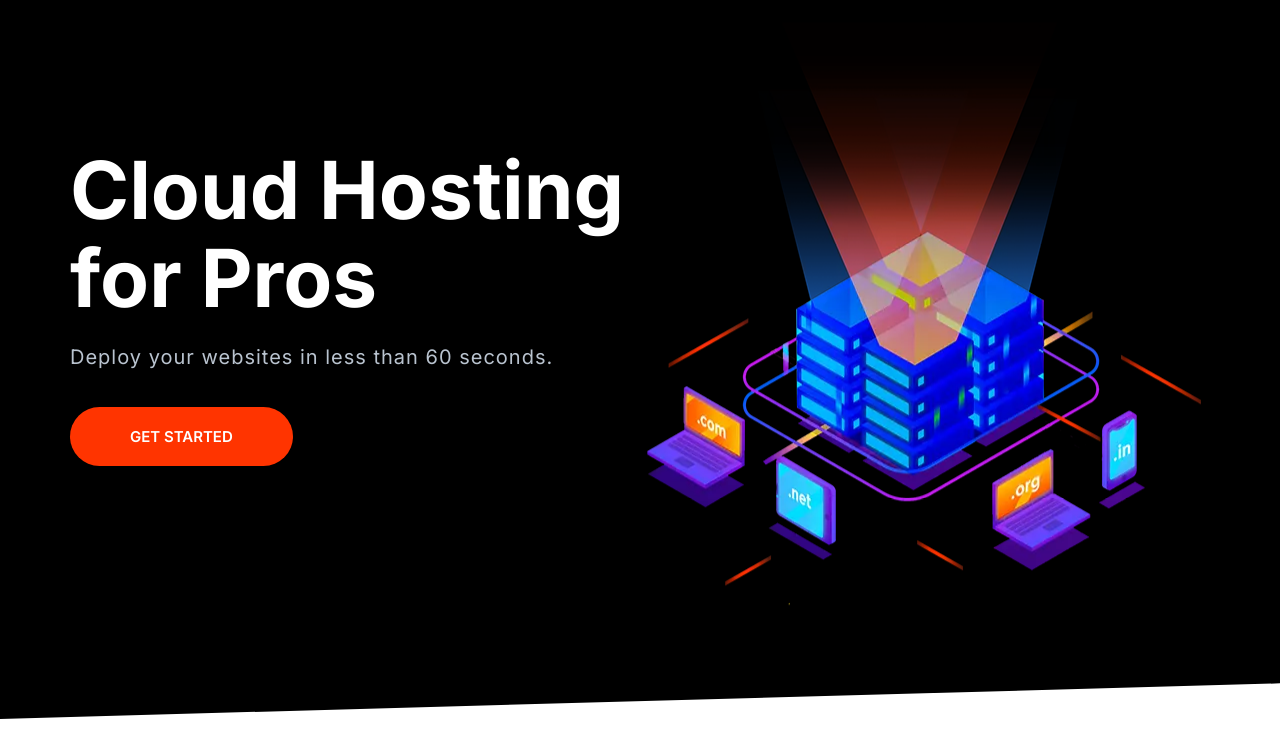
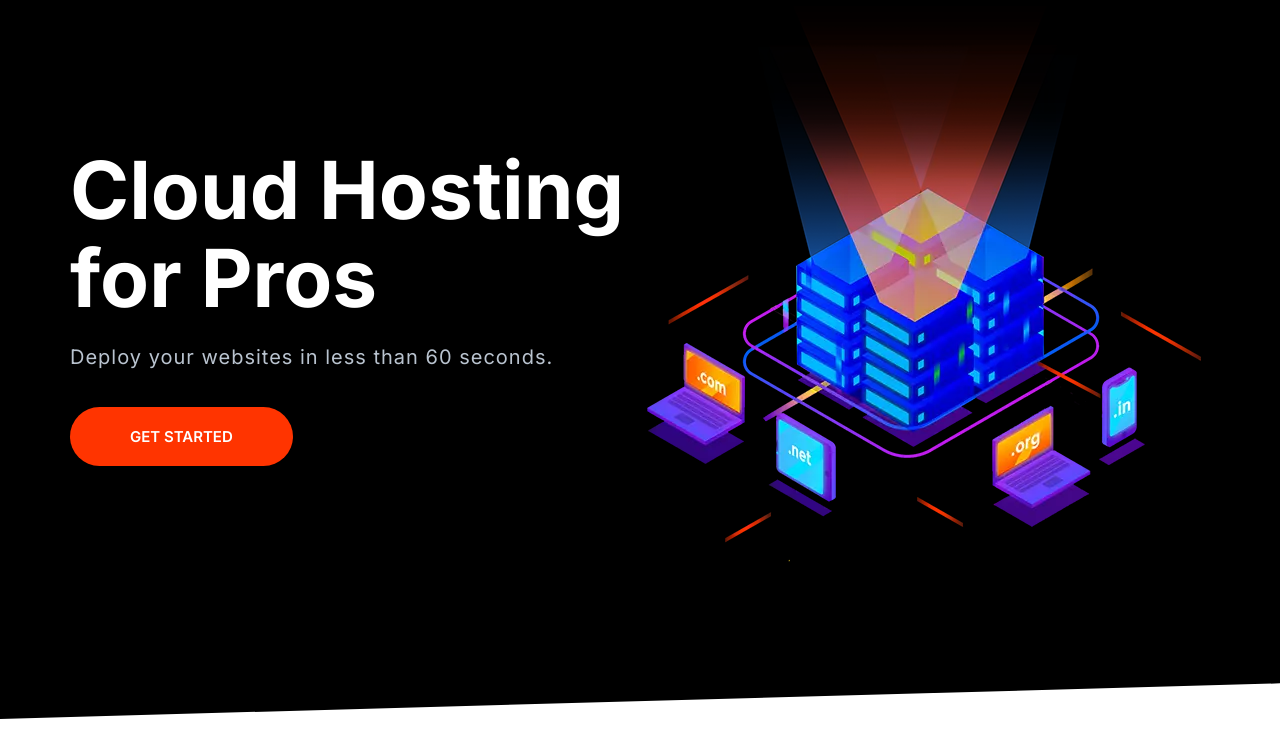
Before and after one commit to qodemike/Cloud-Hosting-Site, a website built with Parcel: page index.html in a window 1280 px wide. Shown: the part 70-800 px from the top of the page. Built offline with nearby package versions, Linux system fonts and the light colour scheme.

Commit message:
Style: Stop hero image from moving

```diff
--- a/css/styles.css
+++ b/css/styles.css
@@ -1075,7 +1075,10 @@ a {
   letter-spacing: 1px;
   margin: 2rem 0 5rem;
 }
-
+.hero__image {
+  position: relative;
+  top: -30px;
+}
 @media screen and (min-width: 768px) {
   .hero__content {
     text-align: left;
--- a/index.html
+++ b/index.html
@@ -1,6 +1,7 @@
 <!DOCTYPE html>
 <html lang="en">
   <head>
+
     <script  async src="https://www.googletagmanager.com/gtag/js?id=G-N416SDT5W6"></script>
     <script>
       window.dataLayer = window.dataLayer || [];
@@ -68,7 +69,7 @@
           </p>
           <a href="#" class="btn btn--accent btn--stretched">Get Started</a>
         </header>
-        <picture class="breath">
+        <picture class="hero__image">
           <source
             type="image/webp"
             srcset="images/banner.webp 1x, images/banner@2x.webp 2x"
@@ -99,8 +100,7 @@
         />
         <button class="btn btn--accent">
           <svg class="icon icon--white">
-            <use xlink:href="images/sprite.svg#search"></use></svg
-          >Search
+            <use xlink:href="images/sprite.svg#search"></use></svg>Search
         </button>
       </div>
       <ul class="list block-domain__prices">
```
